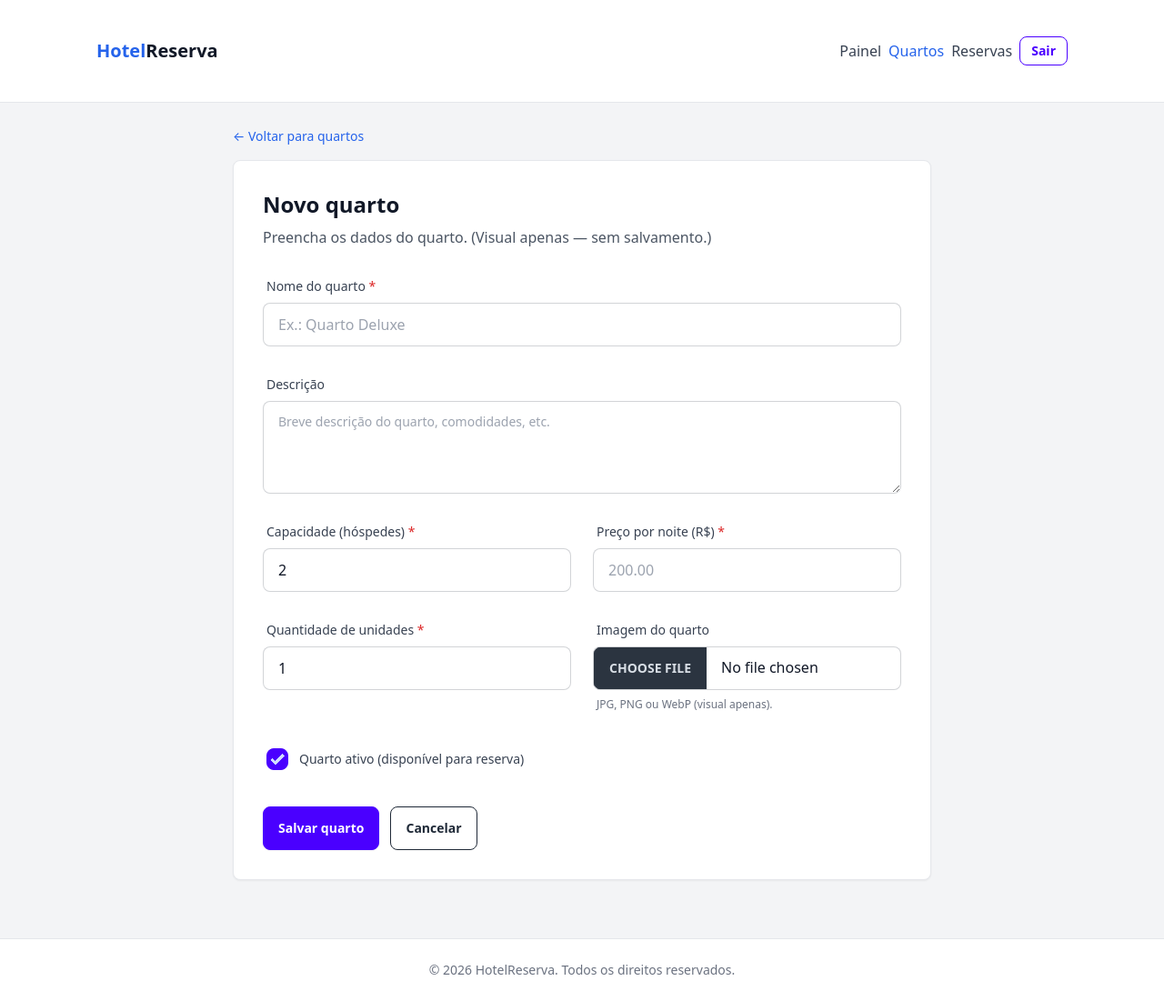
After one commit to pedrofrata19/agendamentos, a PHP site: page /admin/quarto-novo.php in a window 1280 px wide. The commit adds this page. Shown: the whole page at 91% size. Run offline with PHP 8.4, Linux system fonts and the light colour scheme; some libraries are stand-ins or nearby versions.

Commit message:
add: página criação de quartos

```diff
--- /dev/null
+++ b/admin/quarto-novo.php
@@ -0,0 +1,80 @@
+<!DOCTYPE html>
+<html lang="pt-BR">
+<head>
+  <meta charset="UTF-8">
+  <meta name="viewport" content="width=device-width, initial-scale=1.0">
+  <title>Novo quarto — HotelReserva (Admin)</title>
+  <link href="https://cdn.jsdelivr.net/npm/daisyui@4.12.14/dist/full.min.css" rel="stylesheet" type="text/css" />
+  <script src="https://cdn.tailwindcss.com"></script>
+  <script src="https://cdn.jsdelivr.net/npm/flyonui@1.3.0/flyonui.js"></script>
+  <link rel="stylesheet" href="../assets/css/style.css">
+</head>
+<body>
+  <a class="skip-link" href="#conteudo-principal">Pular para o conteúdo principal</a>
+  <header class="bg-white border-b border-gray-200">
+    <div class="container-hr">
+      <nav class="navbar px-0 min-h-[64px]" aria-label="Navegação do administrador">
+        <div class="navbar-start"><a href="../index.php" class="text-xl font-bold text-gray-900 no-underline"><span class="text-blue-600">Hotel</span>Reserva</a></div>
+        <div class="navbar-end gap-2 hidden md:flex items-center">
+          <a href="index.php" class="text-gray-700 hover:text-blue-600">Painel</a>
+          <a href="quartos.php" class="text-blue-600 font-medium" aria-current="page">Quartos</a>
+          <a href="reservas.php" class="text-gray-700 hover:text-blue-600">Reservas</a>
+          <a href="../logout.php" class="btn btn-sm btn-outline btn-primary">Sair</a>
+        </div>
+        <div class="navbar-end md:hidden"><a href="quartos.php" class="btn btn-ghost btn-sm">Quartos</a></div>
+      </nav>
+    </div>
+  </header>
+  <main id="conteudo-principal" class="container-hr">
+    <div class="max-w-3xl mx-auto">
+      <a href="quartos.php" class="text-blue-600 hover:underline text-sm mb-4 inline-block">&larr; Voltar para quartos</a>
+      <div class="bg-white rounded-lg border border-gray-200 shadow-sm p-6 md:p-8">
+        <h1 class="text-2xl font-bold text-gray-900 mb-2">Novo quarto</h1>
+        <p class="text-gray-600 mb-6">Preencha os dados do quarto. (Visual apenas — sem salvamento.)</p>
+        <form action="quartos.php" method="get" novalidate>
+          <div class="grid grid-cols-1 md:grid-cols-2 gap-4 md:gap-6">
+            <div class="form-control w-full md:col-span-2">
+              <label for="nome" class="label"><span class="label-text font-medium text-gray-700">Nome do quarto <span class="text-red-600">*</span></span></label>
+              <input type="text" id="nome" name="nome" class="input input-bordered w-full bg-white text-gray-900" placeholder="Ex.: Quarto Deluxe" required />
+            </div>
+            <div class="form-control w-full md:col-span-2">
+              <label for="descricao" class="label"><span class="label-text font-medium text-gray-700">Descrição</span></label>
+              <textarea id="descricao" name="descricao" class="textarea textarea-bordered w-full bg-white text-gray-900" rows="3" placeholder="Breve descrição do quarto, comodidades, etc."></textarea>
+            </div>
+            <div class="form-control w-full">
+              <label for="capacidade" class="label"><span class="label-text font-medium text-gray-700">Capacidade (hóspedes) <span class="text-red-600">*</span></span></label>
+              <input type="number" id="capacidade" name="capacidade" class="input input-bordered w-full bg-white text-gray-900" min="1" value="2" required />
+            </div>
+            <div class="form-control w-full">
+              <label for="preco" class="label"><span class="label-text font-medium text-gray-700">Preço por noite (R$) <span class="text-red-600">*</span></span></label>
+              <input type="number" id="preco" name="preco" class="input input-bordered w-full bg-white text-gray-900" min="0" step="0.01" placeholder="200.00" required />
+            </div>
+            <div class="form-control w-full">
+              <label for="quantidade" class="label"><span class="label-text font-medium text-gray-700">Quantidade de unidades <span class="text-red-600">*</span></span></label>
+              <input type="number" id="quantidade" name="quantidade" class="input input-bordered w-full bg-white text-gray-900" min="1" value="1" required />
+            </div>
+            <div class="form-control w-full">
+              <label for="imagem" class="label"><span class="label-text font-medium text-gray-700">Imagem do quarto</span></label>
+              <input type="file" id="imagem" name="imagem" class="file-input file-input-bordered w-full bg-white" accept="image/*" />
+              <label class="label"><span class="label-text-alt text-gray-500">JPG, PNG ou WebP (visual apenas).</span></label>
+            </div>
+            <div class="form-control w-full md:col-span-2">
+              <label class="label cursor-pointer justify-start gap-3">
+                <input type="checkbox" name="ativo" class="checkbox checkbox-primary" checked />
+                <span class="label-text font-medium text-gray-700">Quarto ativo (disponível para reserva)</span>
+              </label>
+            </div>
+          </div>
+          <div class="mt-8 flex flex-col sm:flex-row gap-3">
+            <button type="submit" class="btn btn-primary text-white">Salvar quarto</button>
+            <a href="quartos.php" class="btn btn-outline">Cancelar</a>
+          </div>
+        </form>
+      </div>
+    </div>
+  </main>
+  <footer class="mt-10 border-t border-gray-200 bg-white">
+    <div class="container-hr py-6 text-center text-sm text-gray-500"><p>&copy; 2026 HotelReserva. Todos os direitos reservados.</p></div>
+  </footer>
+</body>
+</html>
--- a/admin/quartos.php
+++ b/admin/quartos.php
@@ -28,7 +28,7 @@
   <main id="conteudo-principal" class="container-hr">
     <div class="flex flex-col sm:flex-row sm:items-center sm:justify-between gap-4 mb-6">
       <h1 class="text-2xl md:text-3xl font-bold text-gray-900">Administração de quartos</h1>
-      <button type="button" class="btn btn-primary text-white w-full sm:w-auto">+ Novo quarto</button>
+      <a href="quarto-novo.php" class="btn btn-primary text-white w-full sm:w-auto">+ Novo quarto</a>
     </div>
     <div class="bg-white rounded-lg border border-gray-200 shadow-sm overflow-hidden">
       <div class="overflow-x-auto">
```
